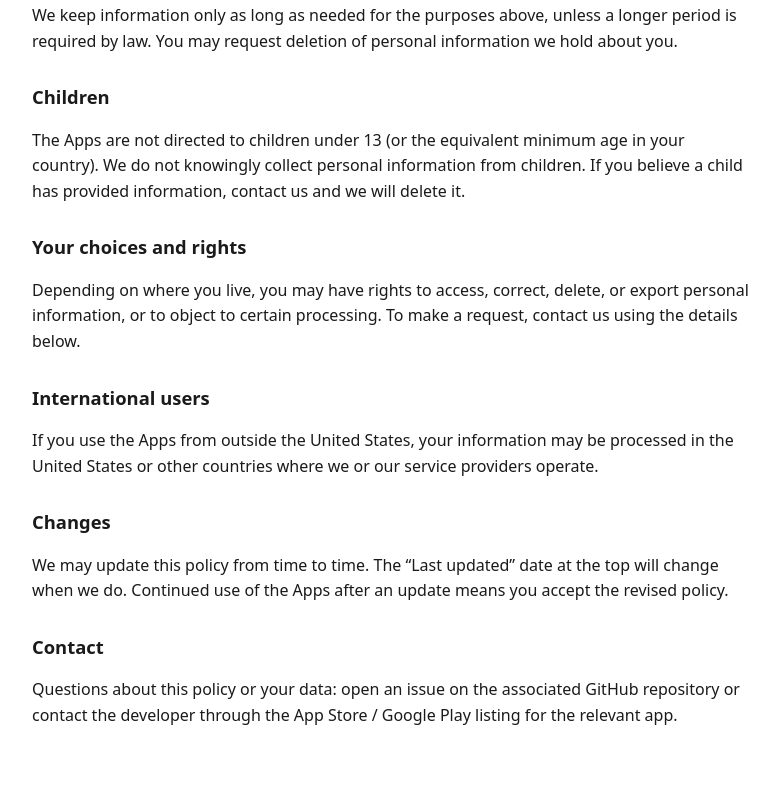
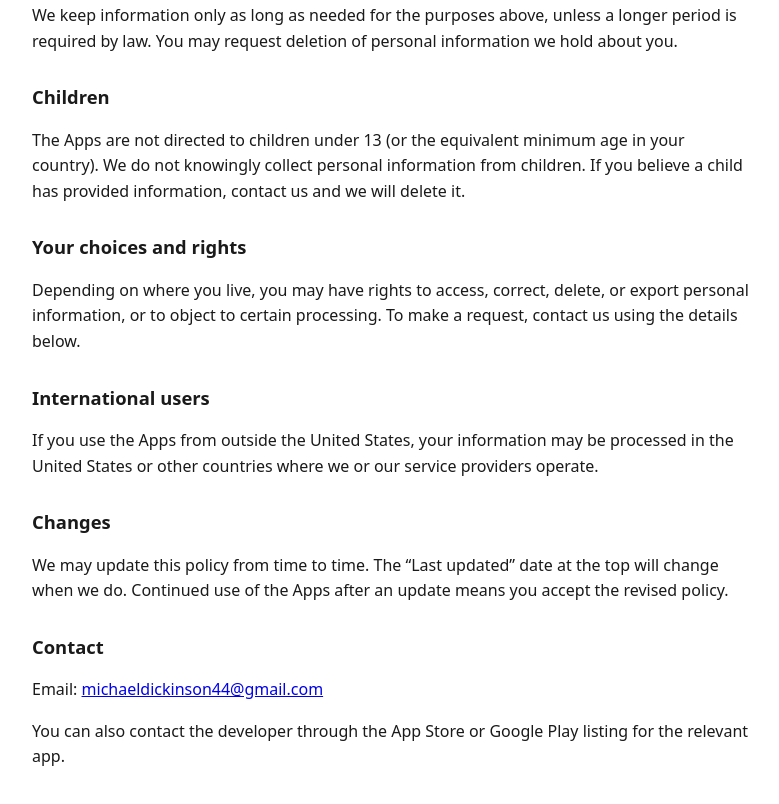
Before and after one commit to michaeldickinson44-ctrl/app-privacy-policy, a plain HTML site: page index.html in a window 1280 px wide. Shown: the part 927-1731 px from the top of the page, without its empty margins (248-1027 px from the left). Drawn offline with Linux system fonts and the light colour scheme.

Commit message:
Add contact email to privacy policy

```diff
--- a/index.html
+++ b/index.html
@@ -66,6 +66,7 @@
   <p>We may update this policy from time to time. The “Last updated” date at the top will change when we do. Continued use of the Apps after an update means you accept the revised policy.</p>
 
   <h2>Contact</h2>
-  <p>Questions about this policy or your data: open an issue on the associated GitHub repository or contact the developer through the App Store / Google Play listing for the relevant app.</p>
+  <p>Email: <a href="mailto:michaeldickinson44@gmail.com">michaeldickinson44@gmail.com</a></p>
+  <p>You can also contact the developer through the App Store or Google Play listing for the relevant app.</p>
 </body>
 </html>
```
